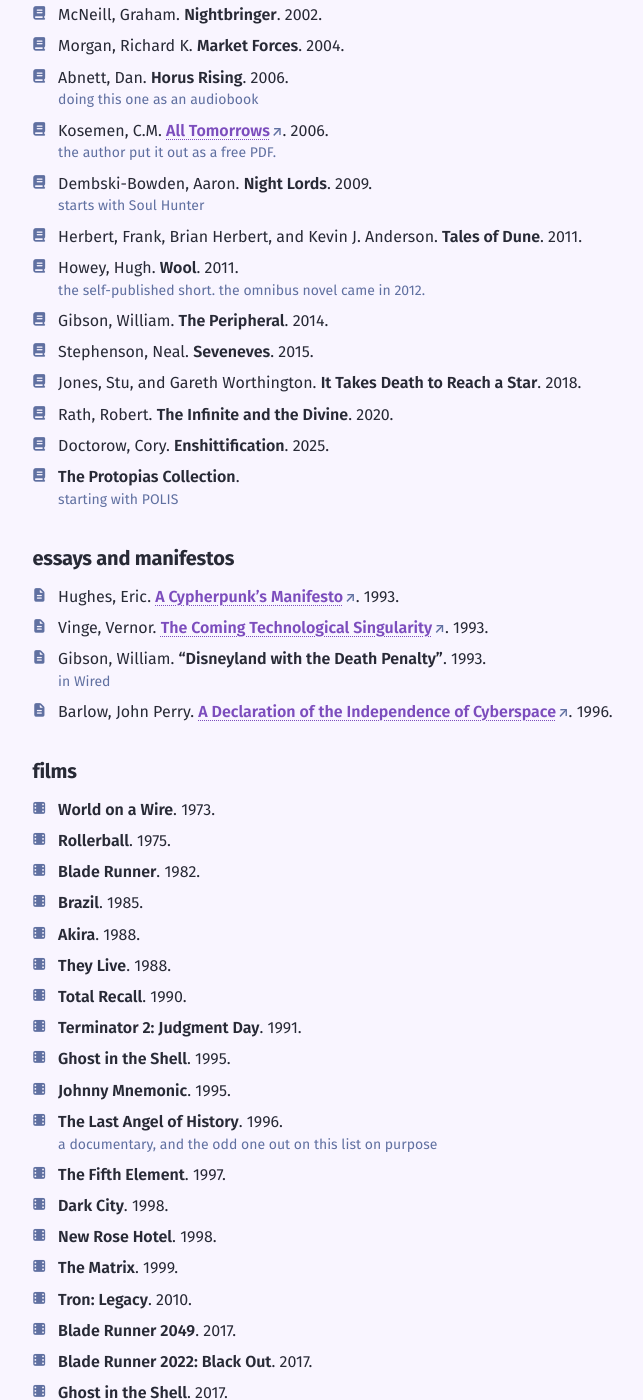
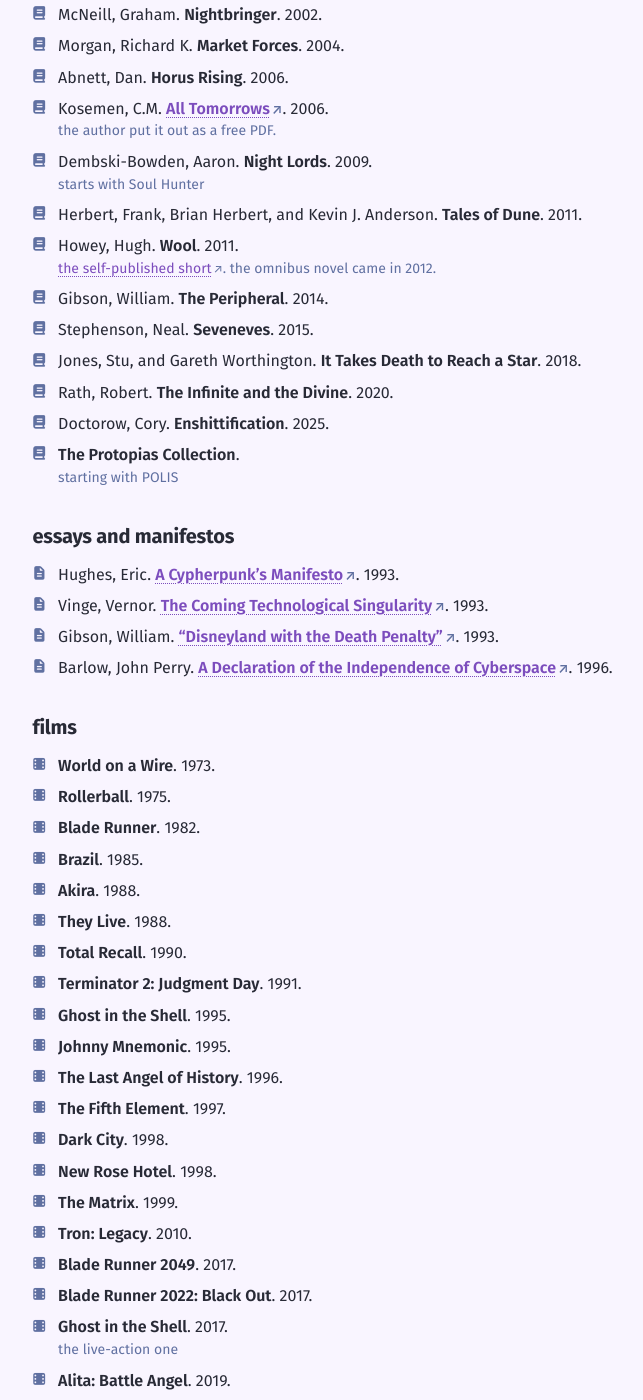
Before and after one commit to kirenia/kirenia.github.io, a Jekyll site: the page built from _posts/2026-08-27-the-ultimate-cyberpunk-media-list.markdown, in a window 1280 px wide and 1400 px high, scrolled down 1914 px. Shown: the whole window, without its empty margins (248-891 px from the left). Built offline with Jekyll 4.4.1, drawn with Linux system fonts in a browser that asks for light colours; some of the changed text lies outside the part shown.

Commit message:
list edits

```diff
--- a/_posts/2026-08-27-the-ultimate-cyberpunk-media-list.markdown
+++ b/_posts/2026-08-27-the-ultimate-cyberpunk-media-list.markdown
@@ -2,7 +2,7 @@
 layout: post
 title: "The Ultimate Cyberpunk Media List"
 date: 2026-08-27 09:00:00 -0600
-description: "Every book, film, show and game you have told me to get to. Almost none of it read yet, which is the point of a list."
+description: "Every book, film, show and game you have told me to get to."
 tags: [books, cyberpunk]
 sticker: neuromancer
 ---
@@ -162,7 +162,6 @@ It's here! The evergrowing list of recommedations. Most of these came from you!
     </div>
     <div class="rec" data-title="horus rising" data-type="book" data-year="2006" data-author="Abnett, Dan" data-universe="warhammer 40,000">
       <dt><i class="fa-solid fa-book" aria-hidden="true"></i> Abnett, Dan. <cite>Horus Rising</cite>. 2006.</dt>
-      <dd>doing this one as an audiobook</dd>
     </div>
     <div class="rec" data-title="all tomorrows" data-type="book" data-year="2006" data-author="Kosemen, C.M." data-universe="">
       <dt><i class="fa-solid fa-book" aria-hidden="true"></i> Kosemen, C.M. <cite><a href="https://archive.org/download/book-all-tomorrows/book%20all%20tomorrows.pdf">All Tomorrows</a></cite>. 2006.</dt>
@@ -177,7 +176,7 @@ It's here! The evergrowing list of recommedations. Most of these came from you!
     </div>
     <div class="rec" data-title="wool" data-type="book" data-year="2011" data-author="Howey, Hugh" data-universe="silo">
       <dt><i class="fa-solid fa-book" aria-hidden="true"></i> Howey, Hugh. <cite>Wool</cite>. 2011.</dt>
-      <dd>the self-published short. the omnibus novel came in 2012.</dd>
+      <dd><a href="https://www.writersdigest.com/be-inspired/how-hugh-howey-turned-his-self-published-story-wool-into-a-success-a-book-deal">the self-published short</a>. the omnibus novel came in 2012.</dd>
     </div>
     <div class="rec" data-title="peripheral" data-type="book" data-year="2014" data-author="Gibson, William" data-universe="gibson">
       <dt><i class="fa-solid fa-book" aria-hidden="true"></i> Gibson, William. <cite>The Peripheral</cite>. 2014.</dt>
@@ -211,8 +210,7 @@ It's here! The evergrowing list of recommedations. Most of these came from you!
       <dt><i class="fa-solid fa-file-lines" aria-hidden="true"></i> Vinge, Vernor. <cite><a href="https://edoras.sdsu.edu/~vinge/misc/singularity.html">The Coming Technological Singularity</a></cite>. 1993.</dt>
     </div>
     <div class="rec" data-title="“disneyland with the death penalty”" data-type="essay" data-year="1993" data-author="Gibson, William" data-universe="gibson">
-      <dt><i class="fa-solid fa-file-lines" aria-hidden="true"></i> Gibson, William. <cite>&#8220;Disneyland with the Death Penalty&#8221;</cite>. 1993.</dt>
-      <dd>in Wired</dd>
+      <dt><i class="fa-solid fa-file-lines" aria-hidden="true"></i> Gibson, William. <cite><a href="https://www.wired.com/1993/04/gibson-2/">&#8220;Disneyland with the Death Penalty&#8221;</a></cite>. 1993.</dt>
     </div>
     <div class="rec" data-title="declaration of the independence of cyberspace" data-type="essay" data-year="1996" data-author="Barlow, John Perry" data-universe="">
       <dt><i class="fa-solid fa-file-lines" aria-hidden="true"></i> Barlow, John Perry. <cite><a href="https://www.eff.org/cyberspace-independence">A Declaration of the Independence of Cyberspace</a></cite>. 1996.</dt>
@@ -255,7 +253,6 @@ It's here! The evergrowing list of recommedations. Most of these came from you!
     </div>
     <div class="rec" data-title="last angel of history" data-type="film" data-year="1996" data-author="" data-universe="">
       <dt><i class="fa-solid fa-film" aria-hidden="true"></i> <cite>The Last Angel of History</cite>. 1996.</dt>
-      <dd>a documentary, and the odd one out on this list on purpose</dd>
     </div>
     <div class="rec" data-title="fifth element" data-type="film" data-year="1997" data-author="" data-universe="">
       <dt><i class="fa-solid fa-film" aria-hidden="true"></i> <cite>The Fifth Element</cite>. 1997.</dt>
@@ -359,7 +356,6 @@ It's here! The evergrowing list of recommedations. Most of these came from you!
     </div>
     <div class="rec" data-title="i have no mouth, and i must scream" data-type="game" data-year="1995" data-author="" data-universe="">
       <dt><i class="fa-solid fa-gamepad" aria-hidden="true"></i> <cite>I Have No Mouth, and I Must Scream</cite>. 1995.</dt>
-      <dd>yes, they made the Ellison story into a point-and-click adventure. Ellison worked on it.</dd>
     </div>
     <div class="rec" data-title="deus ex" data-type="game" data-year="2000" data-author="" data-universe="">
       <dt><i class="fa-solid fa-gamepad" aria-hidden="true"></i> <cite>Deus Ex</cite>. 2000.</dt>
```
